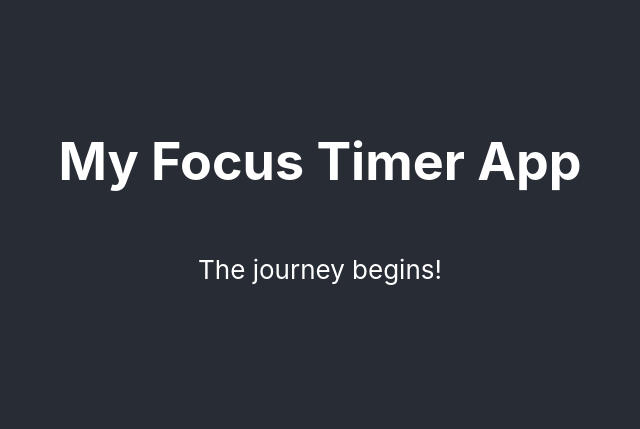
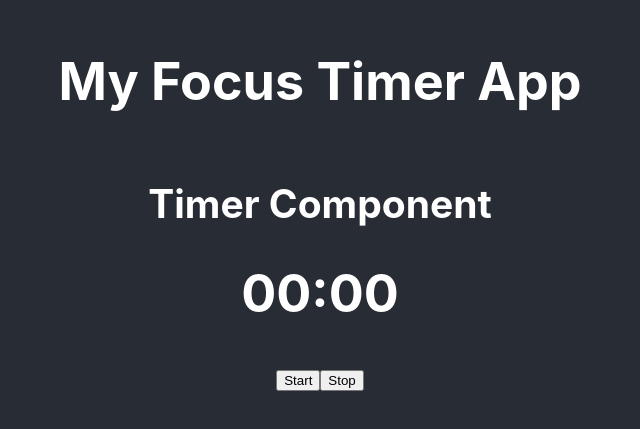
Before and after one commit to Anfahad-10/focus-timer-app, a React (Create React App) app: page / in a window 1280 px wide. Shown: the part 197-626 px from the top of the page, without its empty margins (320-960 px from the left). Built offline with nearby package versions, Linux system fonts and the light colour scheme.

Commit message:
feat: Created Timer component and render in App

```diff
--- a/src/App.js
+++ b/src/App.js
@@ -1,13 +1,16 @@
 import logo from './logo.svg';
+
+import Timer from './components/Timer';
 import './App.css';
 
 function App() {
   return (
     <div className="App">
       <header className="App-header">
-  <h1>My Focus Timer App</h1>
-  <p>The journey begins!</p>
-</header>
+        <h1>My Focus Timer App</h1>
+        {/* 2. Use the component like an HTML tag */}
+        <Timer />
+      </header>
     </div>
   );
 }
--- /dev/null
+++ b/src/components/Timer.js
@@ -0,0 +1,14 @@
+import React from 'react';
+
+function Timer() {
+  return (
+    <div className="timer-container">
+      <h2>Timer Component</h2>
+      <h1>00:00</h1>
+      <button>Start</button>
+      <button>Stop</button>
+    </div>
+  );
+}
+
+export default Timer;
```
